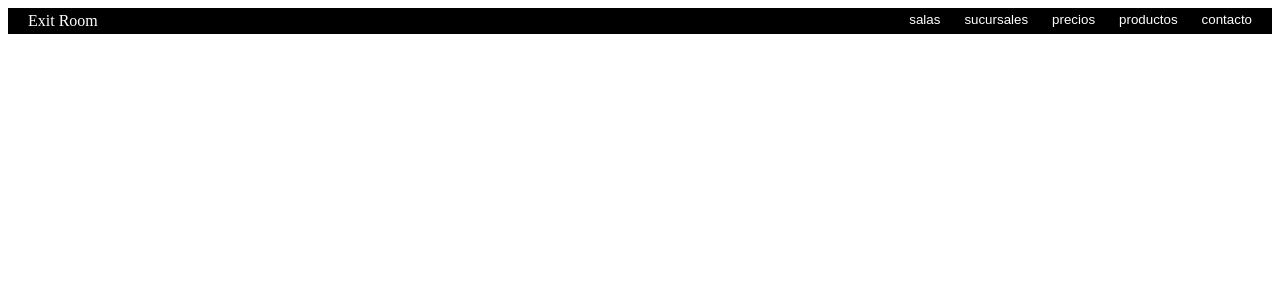
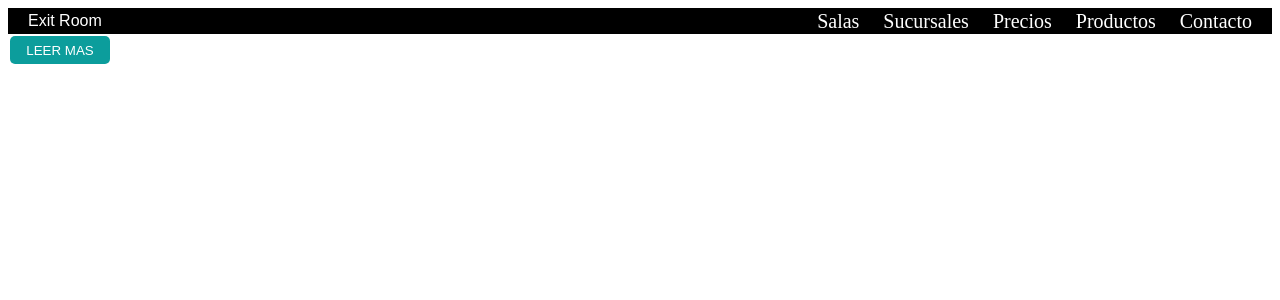
Before and after one commit to cjbustos/react-0222g7-exit-room, a React (Create React App) app: page / in a window 1280 px wide. Shown: the top 300 px of the page. Built offline with nearby package versions, Linux system fonts and the light colour scheme.

Commit message:
Added functionality to the button component. Ready to add in main page.

```diff
--- a/src/App.js
+++ b/src/App.js
@@ -1,12 +1,36 @@
 import './styles/App.css';
 import Navbar from './components/Navbar';
+import Button from './components/Button';
 
 function App() {
 
+  const listOfItems = [
+    { id: 1, name: 'Salas' },
+    { id: 2, name: 'Sucursales' },
+    { id: 3, name: 'Precios' },
+    { id: 4, name: 'Productos' },
+    { id: 5, name: 'Contacto' }
+  ]
+
+  const buttonStyle = {
+    color: '#ffffff',
+    background: '#0c9d9c',
+    border: 2,
+    borderRadius: 5,
+    width: 100,
+    height: 28,
+    margin: 2,
+    padding: 0,
+    cursor: 'pointer',
+  }
+
   return (
-    <div className="App">
-      <Navbar />
-    </div>
+    <>
+      <div className="App">
+        <Navbar data={listOfItems} />
+        <Button style={buttonStyle} label={'LEER MAS'} inNavbar={false} text={'Este texto se desplegará con la ejecución del botón'} />
+      </div>
+    </>
   );
 }
 
--- a/src/components/Button.js
+++ b/src/components/Button.js
@@ -1,28 +1,39 @@
 //import { useEffect, useState } from "react"
+
+import { useState } from "react"
 
 export default function Button(props) {
 
     const isNavbarElement = props.inNavbar
-    //const trigger = props.handler
+    let showText = false
+    const text = props.text
 
-    /* const [navButton, setNavButton] = useState(isNavbarElement)
+    const [textToShow, setTextToShow] = useState([''])
 
-    const handleClick = () => setNavButton(!navButton)
-
-    useEffect(() => {
-        //console.log(navButton)
-        trigger()
-    }) */
+    const handleClick = (e) => {
+        e.preventDefault()
+        if (e.target.tagName.toLowerCase() === 'a' && e.target !== undefined) {
+            console.log(e.target.href.toLowerCase())
+            window.history.replaceState({}, '', e.target.href.toLowerCase())
+        }
+    }
 
     if (isNavbarElement) {
         return (
-            <button style={props.style}>
+            <button style={props.style} onClick={handleClick}>
                 <a href={"/".concat(props.to)}>{props.label}</a>
             </button>
         )
     } else {
-        return (
-            <button style={props.style} />
+        return (<>
+            <button style={props.style} onClick={() => {
+                setTextToShow(showText ? text : '')
+                showText = !showText
+            }}>
+                {props.label}
+            </button>
+            <div>{textToShow}</div>
+        </>
         )
     }
 }
--- a/src/components/Navbar.js
+++ b/src/components/Navbar.js
@@ -1,15 +1,7 @@
 import '../styles/Navbar.css'
 import Button from './Button'
 
-const Navbar = () => {
-
-    const listOfItems = [
-        { id: 1, name: 'salas' },
-        { id: 2, name: 'sucursales' },
-        { id: 3, name: 'precios' },
-        { id: 4, name: 'productos' },
-        { id: 5, name: 'contacto' }
-    ]
+const Navbar = (props) => {
 
     const buttonStyle = {
         color: 'white',
@@ -17,19 +9,23 @@ const Navbar = () => {
         border: 'none',
         margin: 0,
         padding: 0,
+        height: '25px',
         cursor: 'pointer',
+        lineHeight: 23,
+        fontSize: 20,
+        fontWeight: 400,
+        fontStyle: 'normal',
+        fontFamily: 'Rationale'
     }
 
-    const handleClick = () => {
-        console.log('From parent component...')
-    }
+    const data = props.data
 
     return (
         <nav className="nav">
             <a href="/" className="site-title">Exit Room</a>
             <ul>
-                {listOfItems.map(item => (
-                    <li key={item.id}><Button style={buttonStyle} label={item.name} to={item.name} inNavbar={true} handler={handleClick} /></li>
+                {data.map(item => (
+                    <li key={item.id}><Button style={buttonStyle} label={item.name} to={item.name} inNavbar={true} /></li>
                 ))}
             </ul>
         </nav>
--- a/src/styles/App.css
+++ b/src/styles/App.css
@@ -1,2 +1,16 @@
-.App {
+.App{
+    font-family: sans-serif;
+    text-align: left;
 }
+
+.button {
+    color: crimson;
+    background: '#0c9d9c';
+    border: '2px solid';
+    border-radius: 5;
+    width: 100px;
+    height: 28px;
+    margin: 0;
+    padding: 0;
+    cursor: pointer;
+}
--- a/src/styles/Navbar.css
+++ b/src/styles/Navbar.css
@@ -4,7 +4,6 @@
 
 .nav {
     background-color: #000000;
-    color: white;
     display: flex;
     justify-content: space-between;
     align-items: stretch;
@@ -29,10 +28,6 @@
     padding: .25rem;
 }
 
-/* .nav li:active {
-    background-color: crimson;
-} */
-
 .nav li:hover {
     background-color: #4a074a;
 }
```
